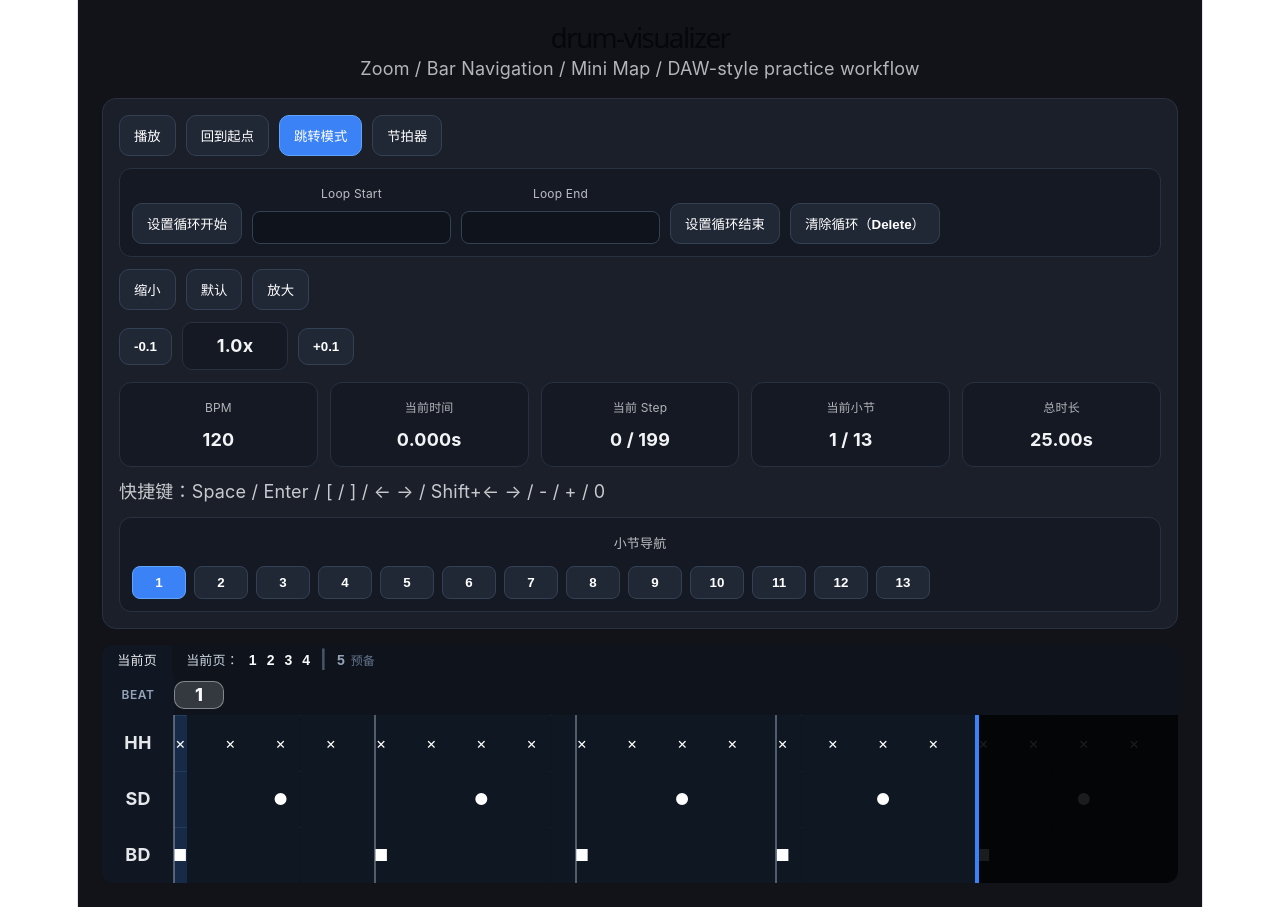
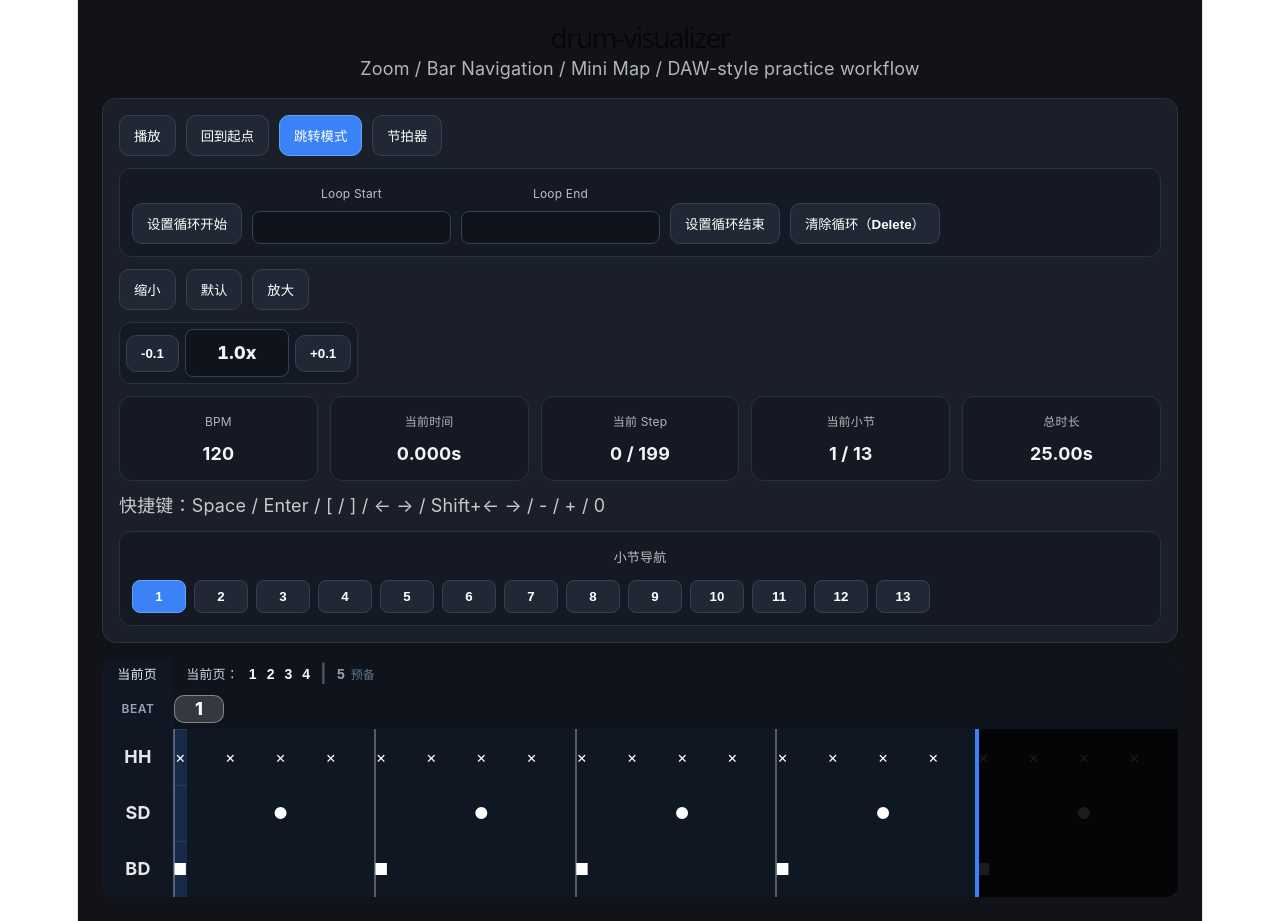
Before and after one commit to shenyiyang17-code/drum-visualizer, a React (Vite) app: page / in a window 1280 px wide. Built offline with nearby package versions, Linux system fonts and the light colour scheme.

Commit message:
refine speed control UI layout

```diff
--- a/src/App.tsx
+++ b/src/App.tsx
@@ -706,19 +706,32 @@ export default function App() {
             </button>
           </div>
 
-          <div style={{ display: "flex", flexWrap: "wrap", gap: 10, alignItems: "center" }}>
+          <div
+            style={{
+              display: "inline-flex",
+              alignItems: "center",
+              gap: 6,
+              padding: 6,
+              background: "#141923",
+              border: "1px solid #283142",
+              borderRadius: 12,
+              width: "fit-content",
+            }}
+          >
             <button onClick={decreasePlaybackSpeed} style={buttonStyle(false)}>
               -0.1
             </button>
             <div
               style={{
-                background: "#141923",
-                border: "1px solid #283142",
-                borderRadius: 10,
-                padding: "10px 14px",
-                fontWeight: 700,
-                minWidth: 76,
+                background: "#0f141c",
+                border: "1px solid #334155",
+                borderRadius: 8,
+                padding: "10px 12px",
+                fontWeight: 800,
+                minWidth: 78,
                 textAlign: "center",
+                fontVariantNumeric: "tabular-nums",
+                letterSpacing: 0.2,
               }}
             >
               {playbackSpeed.toFixed(1)}x
```
